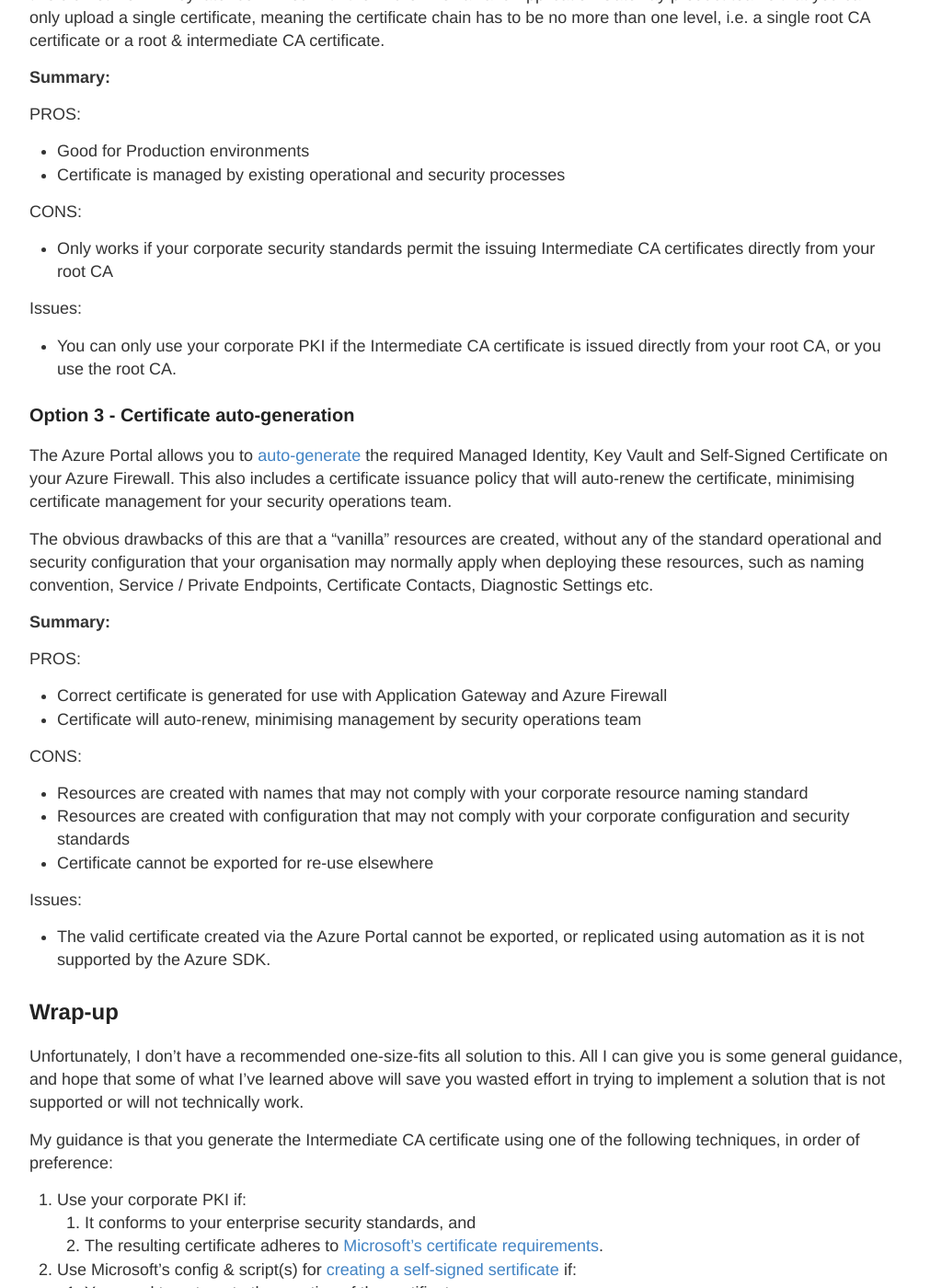
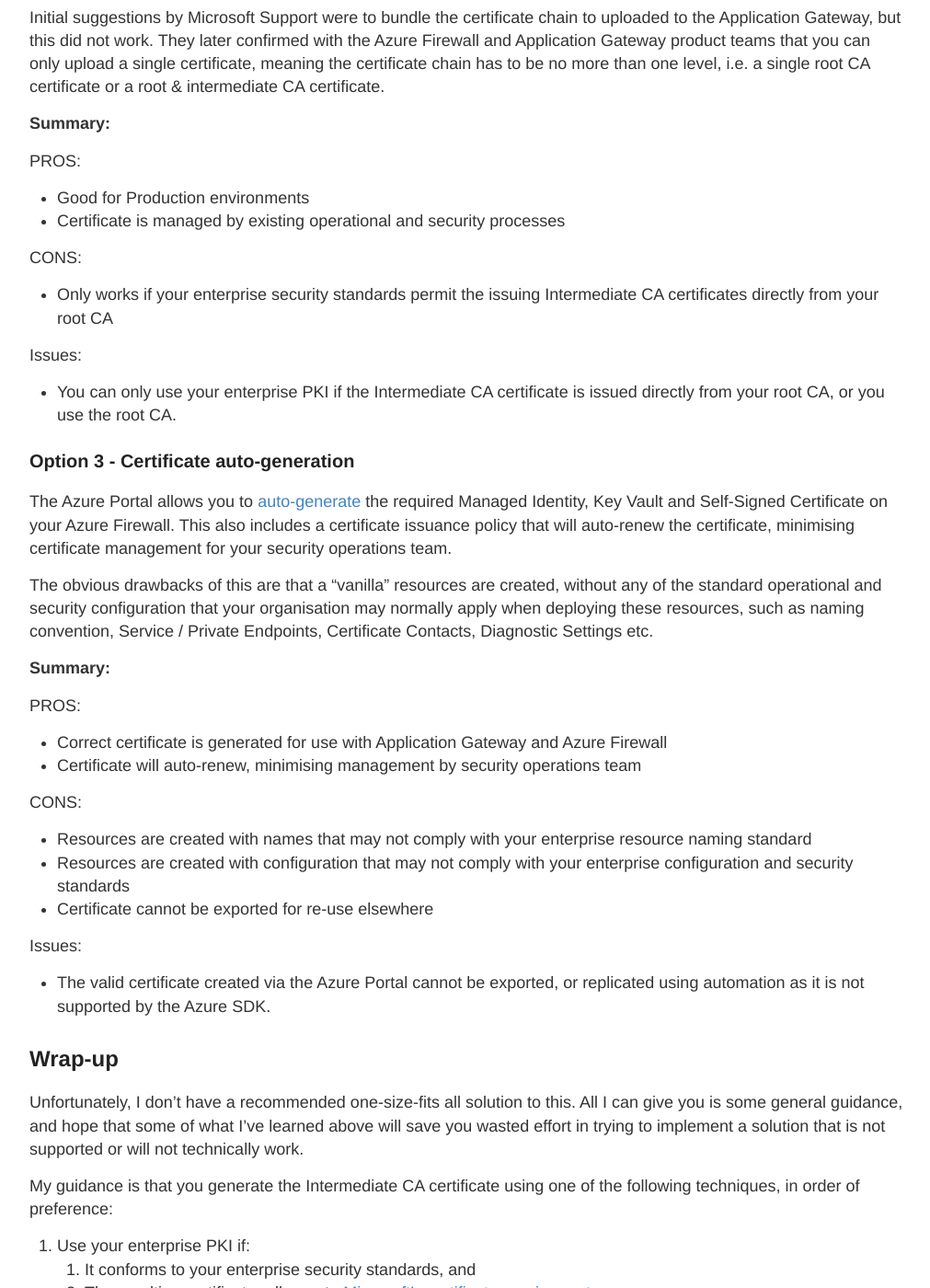
Before and after one commit to philipstreet/philipstreet.github.io, a Jekyll site: the page built from _posts/2024-03-26-TLS Inspection-for-DMZ-Azure-Application-Gateway-and-Azure-Firewall.md, in a window 1280 px wide and 1400 px high, scrolled down 2634 px. Shown: the whole window at 92% size, without its empty margins (133-1144 px from the left). Built offline with Jekyll 4.4.1, drawn with Linux system fonts in a browser that asks for light colours; some of the changed text lies outside the part shown.

Commit message:
Updated wording

```diff
--- a/_posts/2024-03-26-TLS Inspection-for-DMZ-Azure-Application-Gateway-and-Azure-Firewall.md
+++ b/_posts/2024-03-26-TLS Inspection-for-DMZ-Azure-Application-Gateway-and-Azure-Firewall.md
@@ -6,7 +6,7 @@
 
 I recently worked with a customer that wanted to deploy a conventional DMZ environment in Azure using Azure Application Gateways and Azure Firewall, leveraging the various security features of Azure Firewall Premium SKU but specifically TLS Inspection for in-bound HTTP(S) traffic.
 
-This article describes my challenges with configuring TLS Inspection in an Enterprise environment.
+This article describes my challenges with configuring TLS Inspection in an enterprise environment.
 
 ## Architecture
 
@@ -29,7 +29,7 @@
 There are 3 options when configuring a certificate for TLS Inspection, according to the official Microsoft documentation [Azure Firewall Premium Certificates](https://learn.microsoft.com/en-us/azure/firewall/premium-certificates#configure-a-certificate-in-your-policy):
 
 1. Create your own self-signed certificate
-2. Use your corporate PKI to create an Intermediate CA certificate
+2. Use your enterprise PKI to create an Intermediate CA certificate
 3. Certificate auto-generation (via the Azure Portal)
 
 I'll go through each option, discuss some Pros and Cons, identify some limitations, and talk about some of the issues I encountered.
@@ -65,9 +65,9 @@
 
 - Neither the [azurerm_key_vault_certificate](https://registry.terraform.io/providers/hashicorp/azurerm/latest/docs/resources/key_vault_certificate), [self_signed_cert](https://registry.terraform.io/providers/hashicorp/tls/latest/docs/resources/self_signed_cert) or [locally_signed_cert](https://registry.terraform.io/providers/hashicorp/tls/latest/docs/resources/locally_signed_cert) resources support creating the required intermediate CA certificate
 
-### Option 2 - Use your corporate PKI to create an Intermediate CA certificate
+### Option 2 - Use your enterprise PKI to create an Intermediate CA certificate
 
-For Production environments, Microsoft recommends [deploying a certificate issued from your corporate PKI](https://learn.microsoft.com/en-us/azure/firewall/premium-deploy-certificates-enterprise-ca). That is fine, so long as it complies with [Microsoft's certificate requirements](https://learn.microsoft.com/en-us/azure/firewall/premium-certificates#intermediate-ca-certificate-requirements) and your corporate security standards.
+For Production environments, Microsoft recommends [deploying a certificate issued from your enterprise PKI](https://learn.microsoft.com/en-us/azure/firewall/premium-deploy-certificates-enterprise-ca). That is fine, so long as it complies with [Microsoft's certificate requirements](https://learn.microsoft.com/en-us/azure/firewall/premium-certificates#intermediate-ca-certificate-requirements) and your enterprise security standards.
 
 The latter was an issue for the customer I was working with because they DO NOT issue Intermediate CA certificates directly from their roor CA. In fact, this was the certificate chain that was initially issued to the DMZ Azure Firewall;
 
@@ -84,11 +84,11 @@
 
 CONS:
 
-- Only works if your corporate security standards permit the issuing Intermediate CA certificates directly from your root CA
+- Only works if your enterprise security standards permit the issuing Intermediate CA certificates directly from your root CA
 
 Issues:
 
-- You can only use your corporate PKI if the Intermediate CA certificate is issued directly from your root CA, or you use the root CA.
+- You can only use your enterprise PKI if the Intermediate CA certificate is issued directly from your root CA, or you use the root CA.
 
 ### Option 3 - Certificate auto-generation
 
@@ -105,8 +105,8 @@
 
 CONS:
 
-- Resources are created with names that may not comply with your corporate resource naming standard
-- Resources are created with configuration that may not comply with your corporate configuration and security standards
+- Resources are created with names that may not comply with your enterprise resource naming standard
+- Resources are created with configuration that may not comply with your enterprise configuration and security standards
 - Certificate cannot be exported for re-use elsewhere
 
 Issues:
@@ -119,7 +119,7 @@
 
 My guidance is that you generate the Intermediate CA certificate using one of the following techniques, in order of preference:
 
-1. Use your corporate PKI if:
+1. Use your enterprise PKI if:
    1. It conforms to your enterprise security standards, and
    2. The resulting certificate adheres to [Microsoft's certificate requirements](https://learn.microsoft.com/en-us/azure/firewall/premium-certificates#intermediate-ca-certificate-requirements).
 2. Use Microsoft's config & script(s) for [creating a self-signed sertificate](https://learn.microsoft.com/en-us/azure/firewall/premium-certificates#create-your-own-self-signed-ca-certificate) if:
```
Also changed, not shown: other parts of _posts/2024-03-26-TLS Inspection-for-DMZ-Azure-Application-Gateway-and-Azure-Firewall.md (+1 -1 lines).
